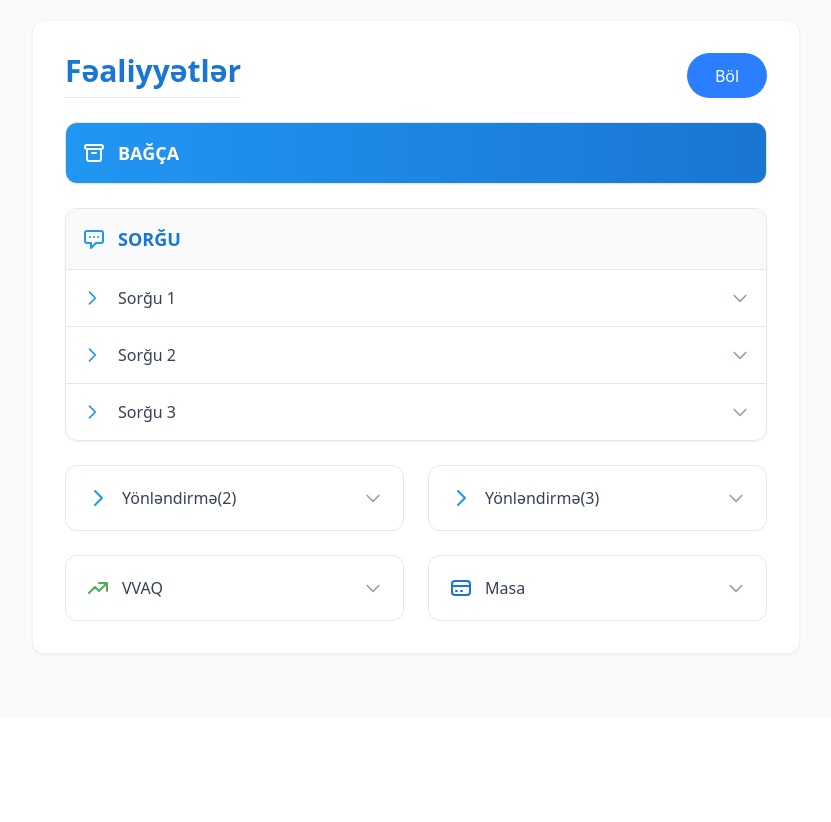
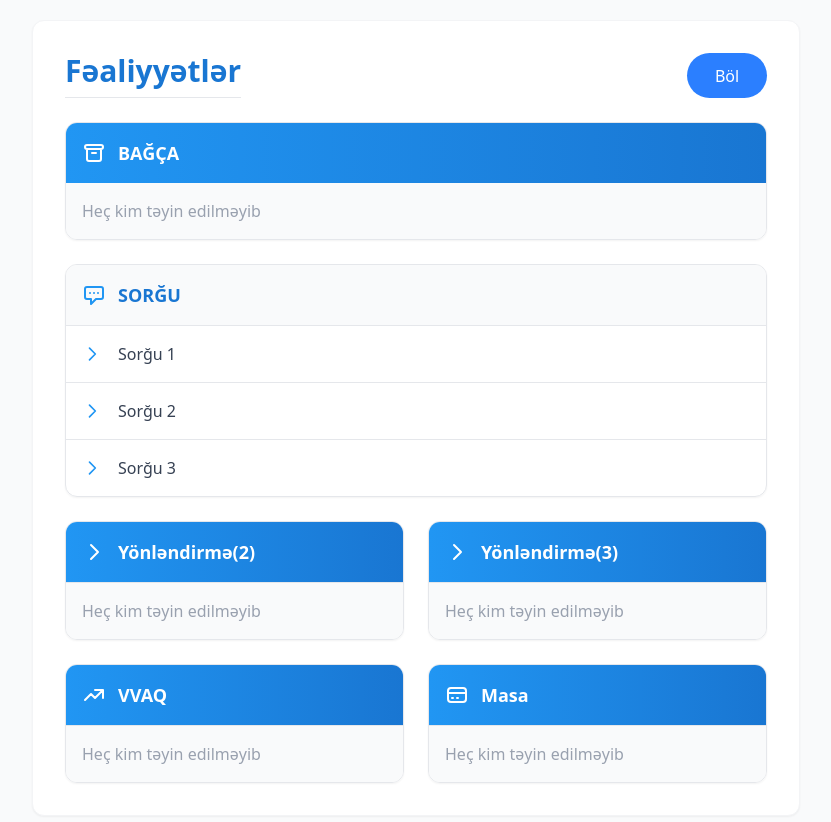
Before and after one commit to NRvBOSS/ASAN-Bolgu, a Vue app: page / in a window 1280 px wide. Shown: the part 640-1462 px from the top of the page, without its empty margins (224-1055 px from the left). Before the commit the page ends 1358 px from the top, so only its background shows below. Built offline with nearby package versions, Linux system fonts and the light colour scheme.

Commit message:
finish(maybe)

```diff
--- a/src/stores/counter.js
+++ b/src/stores/counter.js
@@ -6,6 +6,9 @@ export const useVolunteerStore = defineStore("volunteers", () => {
   const volunteers = ref(
     JSON.parse(localStorage.getItem("asan-volunteers")) || []
   );
+  let idCounter = volunteers.value.length > 0
+    ? Math.max(...volunteers.value.map(v => v.id)) + 1
+    : 1;
 
   // Getters
   const count = computed(() => volunteers.value.length);
@@ -14,8 +17,9 @@ export const useVolunteerStore = defineStore("volunteers", () => {
   const addVolunteer = (volunteer) => {
     const newVolunteer = {
       ...volunteer,
+      id: idCounter++,
       addedAt: new Date(),
-      addedTime: new Date().toLocaleTimeString(),
+      history: Array.isArray(volunteer.history) ? volunteer.history : [],
     };
     volunteers.value.unshift(newVolunteer);
     syncLocalStorage();
@@ -23,15 +27,28 @@ export const useVolunteerStore = defineStore("volunteers", () => {
 
   const removeVolunteer = (id) => {
     volunteers.value = volunteers.value.filter((v) => v.id !== id);
+    syncLocalStorage();
   };
 
   const clearVolunteers = () => {
     volunteers.value = [];
+    idCounter = 1;
     syncLocalStorage();
   };
 
   const syncLocalStorage = () => {
     localStorage.setItem("asan-volunteers", JSON.stringify(volunteers.value));
+  };
+
+  const assignActivity = (name, activity) => {
+    const v = volunteers.value.find((v) => v.name === name);
+    if (v) {
+      v.history = Array.isArray(v.history) ? v.history : [];
+      if (v.history.length < 4) {
+        v.history.push(activity);
+        syncLocalStorage();
+      }
+    }
   };
 
   return {
@@ -40,5 +57,6 @@ export const useVolunteerStore = defineStore("volunteers", () => {
     addVolunteer,
     clearVolunteers,
     removeVolunteer,
+    assignActivity,
   };
 });
--- /dev/null
+++ b/src/utils/assignment.js
@@ -0,0 +1,44 @@
+export const activityLimits = {
+  Yön2: 2,
+  Yön3: 2,
+  Sorğu: 3, // default
+  VAQ: 2,
+  Bağça: 1
+}
+
+export function canBeAssigned(volunteer, activity, childCount = 5) {
+  if (!volunteer || !activity) return false;
+
+  const history = Array.isArray(volunteer.history) ? volunteer.history : [];
+  const count = history.filter(h => h === activity).length;
+
+  const limit = {
+    ...activityLimits,
+    Sorğu: childCount < 10 ? 3 : 2
+  }[activity];
+
+  return count < (limit || 0);
+}
+
+export function isLastStanding(volunteer) {
+  if (!volunteer || !Array.isArray(volunteer.history)) return false;
+  return ['Sorğu', 'Yön2', 'Yön3'].includes(volunteer.history.at(-1));
+}
+
+export function isStanding(activity) {
+  return ['Sorğu', 'Yön2', 'Yön3'].includes(activity);
+}
+
+export function isSitting(activity) {
+  return ['VAQ', 'Bağça', 'Masa'].includes(activity);
+}
+
+export function shuffle(array) {
+  if (!Array.isArray(array)) return [];
+  const newArray = [...array];
+  for (let i = newArray.length - 1; i > 0; i--) {
+    const j = Math.floor(Math.random() * (i + 1));
+    [newArray[i], newArray[j]] = [newArray[j], newArray[i]];
+  }
+  return newArray;
+}
--- a/src/views/ActivityCard.vue
+++ b/src/views/ActivityCard.vue
@@ -1,23 +1,49 @@
 <template>
-  <div class="border border-gray-200 rounded-xl p-5 hover:shadow-md transition-all duration-200">
-    <div class="flex items-center">
-      <svg xmlns="http://www.w3.org/2000/svg" class="h-6 w-6 mr-3" :class="color" fill="none" viewBox="0 0 24 24" stroke="currentColor">
-        <path stroke-linecap="round" stroke-linejoin="round" stroke-width="2" :d="icon" />
+  <div class="border border-gray-200 rounded-xl overflow-hidden shadow-xs">
+    <div
+      class="bg-gray-50 p-4 flex items-center border-b border-gray-200"
+      :class="{
+        'bg-gradient-to-r from-asan-blue to-asan-dark-blue text-white': color === 'text-asan-blue',
+        'bg-asan-green text-white': color === 'text-asan-green'
+      }"
+    >
+      <svg
+        xmlns="http://www.w3.org/2000/svg"
+        class="h-6 w-6 mr-3"
+        fill="none"
+        viewBox="0 0 24 24"
+        stroke="currentColor"
+      >
+        <path
+          stroke-linecap="round"
+          stroke-linejoin="round"
+          stroke-width="2"
+          :d="icon"
+        />
       </svg>
-      <span class="font-medium text-gray-700">{{ title }}</span>
-      <button class="ml-auto text-gray-400 hover:text-asan-blue transition-colors">
-        <svg xmlns="http://www.w3.org/2000/svg" class="h-5 w-5" fill="none" viewBox="0 0 24 24" stroke="currentColor">
-          <path stroke-linecap="round" stroke-linejoin="round" stroke-width="2" d="M19 9l-7 7-7-7" />
-        </svg>
-      </button>
+      <span class="font-semibold text-lg">{{ title }}</span>
+    </div>
+    <div class="p-4 bg-gray-50">
+      <div v-if="Array.isArray(assignedNames) && assignedNames.length">
+        <div v-for="(name, index) in assignedNames" :key="index" class="text-gray-700">
+          {{ name }}
+        </div>
+      </div>
+      <div v-else-if="!Array.isArray(assignedNames) && assignedNames" class="text-gray-700">
+        {{ assignedNames }}
+      </div>
+      <div v-else class="text-gray-400">
+        Heç kim təyin edilməyib
+      </div>
     </div>
   </div>
 </template>
 
 <script setup>
 defineProps({
+  title: String,
   icon: String,
-  title: String,
-  color: String
-})
+  color: String,
+  assignedNames: [String, Array]
+});
 </script>
--- a/src/views/AppPeriod.vue
+++ b/src/views/AppPeriod.vue
@@ -8,7 +8,10 @@
       >
         Fəaliyyətlər
       </h1>
-    <button class="bg-blue-500 text-white px-4 py-2 rounded-3xl hover:bg-blue-800 duration-250 transition-colors w-[80px] cursor-pointer">
+      <button
+        @click="assignActivities"
+        class="bg-blue-500 text-white px-4 py-2 rounded-3xl hover:bg-blue-800 duration-250 transition-colors w-[80px] cursor-pointer"
+      >
         Böl
       </button>
     </div>
@@ -34,6 +37,12 @@
             />
           </svg>
           <span class="font-semibold text-lg">BAĞÇA</span>
+        </div>
+        <div class="p-4 bg-gray-50">
+          <div v-if="assignedVolunteers.Bağça" class="text-gray-700">
+            {{ assignedVolunteers.Bağça }}
+          </div>
+          <div v-else class="text-gray-400">Heç kim təyin edilməyib</div>
         </div>
       </div>
 
@@ -81,24 +90,9 @@
               <span class="text-gray-700 group-hover:text-asan-dark-blue"
                 >Sorğu {{ index + 1 }}</span
               >
-              <button
-                class="ml-auto text-gray-400 hover:text-asan-blue transition-colors"
-              >
-                <svg
-                  xmlns="http://www.w3.org/2000/svg"
-                  class="h-5 w-5"
-                  fill="none"
-                  viewBox="0 0 24 24"
-                  stroke="currentColor"
-                >
-                  <path
-                    stroke-linecap="round"
-                    stroke-linejoin="round"
-                    stroke-width="2"
-                    d="M19 9l-7 7-7-7"
-                  />
-                </svg>
-              </button>
+              <span class="ml-auto text-gray-700">
+                {{ assignedVolunteers.Sorğu?.[index] || "" }}
+              </span>
             </div>
           </div>
         </div>
@@ -112,6 +106,7 @@
           :icon="activity.icon"
           :title="activity.title"
           :color="activity.color"
+          :assignedNames="assignedVolunteers[activity.key]"
         />
       </div>
     </div>
@@ -120,61 +115,134 @@
 
 <script setup>
 import ActivityCard from "./ActivityCard.vue";
+import { useVolunteerStore } from "../stores/counter";
+import { canBeAssigned, isLastStanding, shuffle } from "@/utils/assignment";
+import { ref } from "vue";
+
+const store = useVolunteerStore();
+const childCount = 5; // gündəlik uşaq sayı (dinamik ola bilər)
+const assignedVolunteers = ref({
+  Bağça: null,
+  Sorğu: [],
+  Yön2: [],
+  Yön3: [],
+  VAQ: [],
+  Masa: [],
+});
+function assignActivities() {
+  // Reset assignments
+  assignedVolunteers.value = {
+    Bağça: null,
+    Sorğu: [],
+    Yön2: [],
+    Yön3: [],
+    VAQ: [],
+    Masa: [],
+  };
+
+  const validVolunteers = store.volunteers.filter(
+    (v) => v && v.name && Array.isArray(v.history)
+  );
+  if (validVolunteers.length === 0) return;
+
+  // Bağça (yalnız qadınlar)
+  const girls = validVolunteers.filter(
+    (v) => v.gender === "Qadın" && canBeAssigned(v, "Bağça", childCount)
+  );
+  const girl = shuffle(girls).find((v) => !isLastStanding(v));
+  if (girl) {
+    store.assignActivity(girl.name, "Bağça");
+    assignedVolunteers.value.Bağça = girl.name;
+  }
+
+  // Yön2 və Yön3
+  ["Yön2", "Yön3"].forEach((activity) => {
+    const eligible = validVolunteers.filter(
+      (v) =>
+        v.name !== assignedVolunteers.value.Bağça &&
+        canBeAssigned(v, activity, childCount) &&
+        !isLastStanding(v)
+    );
+    const pick = shuffle(eligible)[0];
+    if (pick) {
+      store.assignActivity(pick.name, activity);
+      assignedVolunteers.value[activity].push(pick.name);
+    }
+  });
+
+  // Sorğu (3 nəfər)
+  const sorğuLimit = childCount < 10 ? 3 : 2;
+  const assignedNames = Object.values(assignedVolunteers.value)
+    .flat()
+    .filter(Boolean);
+  const eligibleSorğu = validVolunteers.filter(
+    (v) =>
+      !assignedNames.includes(v.name) && canBeAssigned(v, "Sorğu", childCount)
+  );
+  const sorğuPicks = shuffle(eligibleSorğu).slice(0, sorğuLimit);
+  sorğuPicks.forEach((v) => {
+    store.assignActivity(v.name, "Sorğu");
+    assignedVolunteers.value.Sorğu.push(v.name);
+  });
+
+  // VAQ (2 nəfər)
+  const currentAssigned = [...assignedNames, ...assignedVolunteers.value.Sorğu];
+  const eligibleVAQ = validVolunteers.filter(
+    (v) =>
+      !currentAssigned.includes(v.name) && canBeAssigned(v, "VAQ", childCount)
+  );
+  const vaqPicks = shuffle(eligibleVAQ).slice(0, 2);
+  vaqPicks.forEach((v) => {
+    store.assignActivity(v.name, "VAQ");
+    assignedVolunteers.value.VAQ.push(v.name);
+  });
+
+  // Masa (qalanlar)
+  const allAssignedNames = [
+    assignedVolunteers.value.Bağça,
+    ...assignedVolunteers.value.Sorğu,
+    ...assignedVolunteers.value.Yön2,
+    ...assignedVolunteers.value.Yön3,
+    ...assignedVolunteers.value.VAQ,
+  ].filter(Boolean);
+
+  const remainingVolunteers = validVolunteers.filter(
+    (v) => !allAssignedNames.includes(v.name)
+  );
+
+  remainingVolunteers.forEach((v) => {
+    store.assignActivity(v.name, "Masa");
+    if (!Array.isArray(assignedVolunteers.value.Masa)) {
+      assignedVolunteers.value.Masa = [];
+    }
+    assignedVolunteers.value.Masa.push(v.name);
+  });
+}
 
 const activities = [
   {
     title: "Yönləndirmə(2)",
     icon: "M9 5l7 7-7 7",
     color: "text-asan-blue",
+    key: "Yön2",
   },
   {
     title: "Yönləndirmə(3)",
     icon: "M9 5l7 7-7 7",
     color: "text-asan-blue",
+    key: "Yön3",
   },
   {
     title: "VVAQ",
     icon: "M13 7h8m0 0v8m0-8l-8 8-4-4-6 6",
-    color: "text-asan-green",
+    color: "text-asan-blue",
+    key: "VAQ",
   },
   {
     title: "Masa",
     icon: "M3 10h18M7 15h1m4 0h1m-7 4h12a3 3 0 003-3V8a3 3 0 00-3-3H6a3 3 0 00-3 3v8a3 3 0 003 3z",
-    color: "text-asan-dark-blue",
+    color: "text-asan-blue",
+    key: "Masa",
   },
 ];
 </script>
-
-<style>
-.bg-asan-blue {
-  background-color: #2196f3;
-}
-.text-asan-blue {
-  color: #2196f3;
-}
-.text-asan-dark-blue {
-  color: #1976d2;
-}
-.text-asan-green {
-  color: #4caf50;
-}
-
-.border-gray-200 {
-  border-color: #e5e7eb;
-}
-.bg-gray-50 {
-  background-color: #f9fafb;
-}
-.shadow-xs {
-  box-shadow: 0 1px 2px 0 rgba(0, 0, 0, 0.05);
-}
-
-.from-asan-blue {
-  --tw-gradient-from: #2196f3;
-  --tw-gradient-stops: var(--tw-gradient-from),
-    var(--tw-gradient-to, rgba(33, 150, 243, 0));
-}
-.to-asan-dark-blue {
-  --tw-gradient-to: #1976d2;
-}
-</style>
```
Lines whose indentation alone changed are shown as unchanged.
